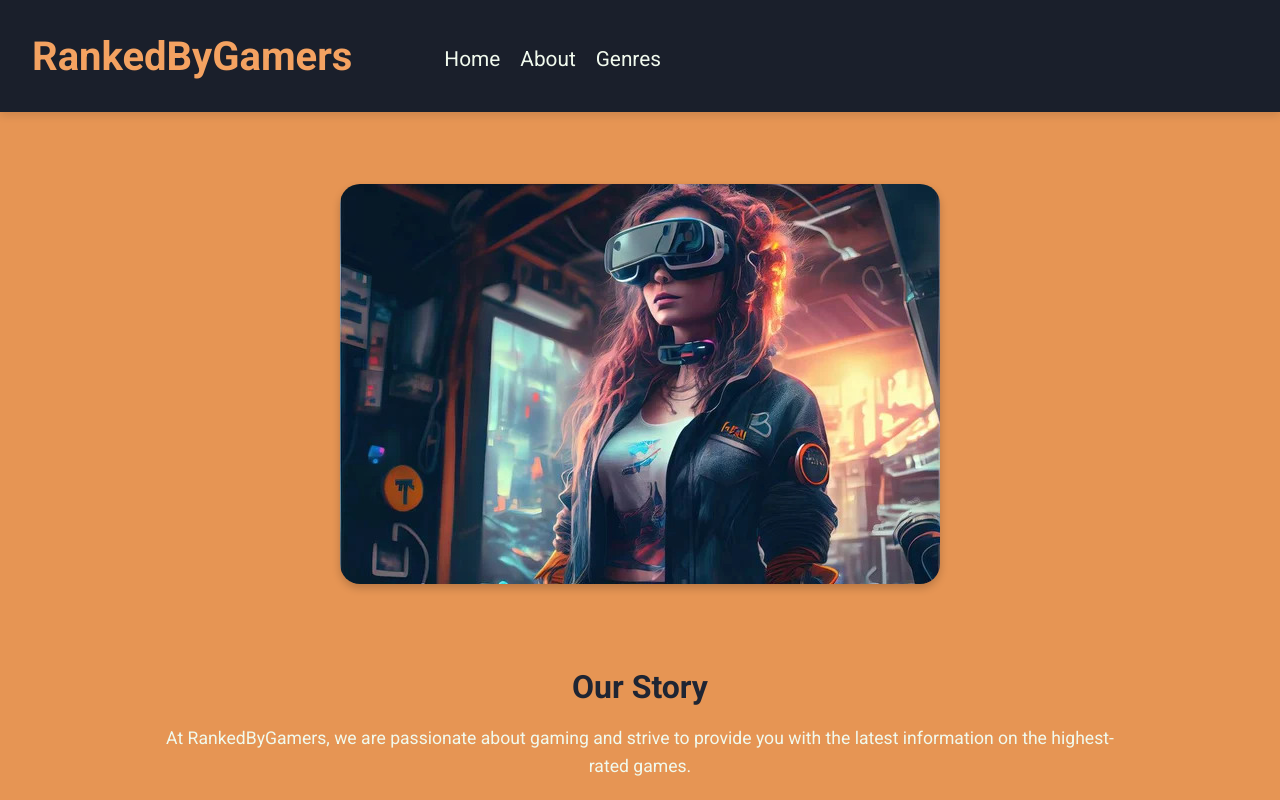
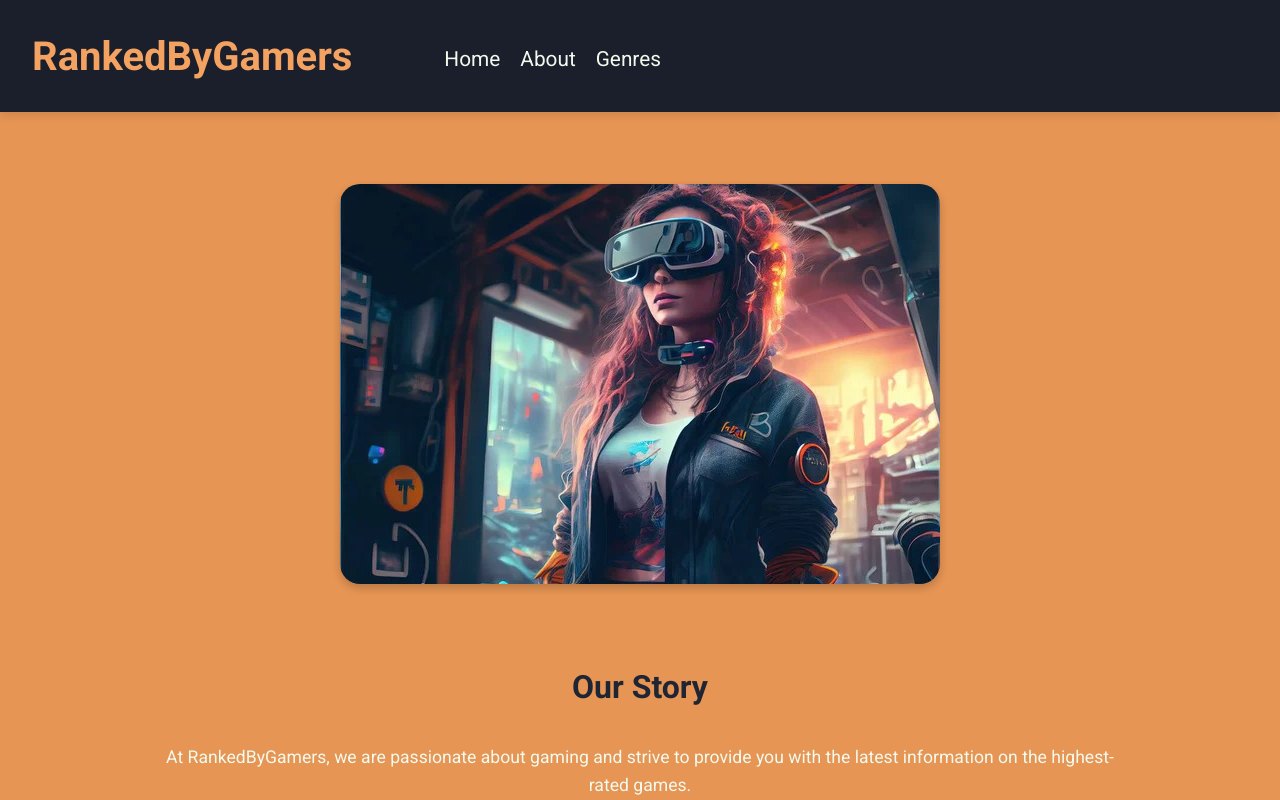
Before and after one commit to kwisschen/gaming-website, a Gatsby site: page /about in a window 1280 px wide. Built offline with nearby package versions, Linux system fonts and the light colour scheme; Gatsby itself is replaced by a stand-in of ours.

Commit message:
Minor layout adjustment

```diff
--- a/src/pages/about.js
+++ b/src/pages/about.js
@@ -18,7 +18,7 @@ const AboutPage = () => {
             className={styles.featuredImage}
           />
         </Link>
-        <h1>Our Story</h1>
+        <h1>Our Story</h1><br/>
         <p>
           At RankedByGamers, we are passionate about gaming and strive to
           provide you with the latest information on the highest-rated games.
```
